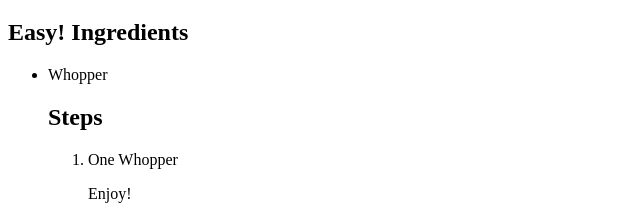
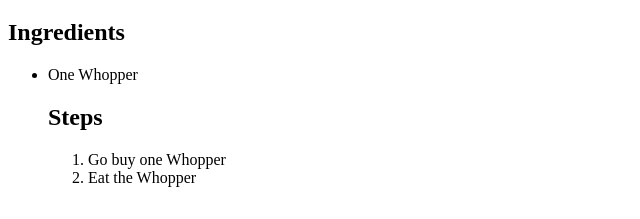
Before and after one commit to eponanon/odin-recipes, a plain HTML site: page recipes/whopper.html in a window 1280 px wide. Shown: the part 613-832 px from the top of the page, without its empty margins (0-640 px from the left). Drawn offline with Linux system fonts and the light colour scheme.

Commit message:
Fixed the Whopper page's typos and fleshed out the whopper buying instructions.

```diff
--- a/recipes/whopper.html
+++ b/recipes/whopper.html
@@ -5,16 +5,16 @@
    <title>Whopper Recipe</title>
 </head>
 <body>
-    <img src="../img/whopper.png" alt="Look at that Whopper!">"
+    <img src="../img/whopper.png" alt="Look at that Whopper!">
     <h1>Whopper Recipe</h1>
-    <h2>Easy! Ingredients</h2>
+    <h2>Ingredients</h2>
        <ul>
-           <li>Whopper</li>
+           <li>One Whopper</li>
        </ol>
 
        <h2>Steps</h2>
        <ol>
-           <li>One Whopper</li>
-           <p>Enjoy!</p>
+           <li>Go buy one Whopper</li>
+           <li>Eat the Whopper</li>
 </body>
 </html>
```
